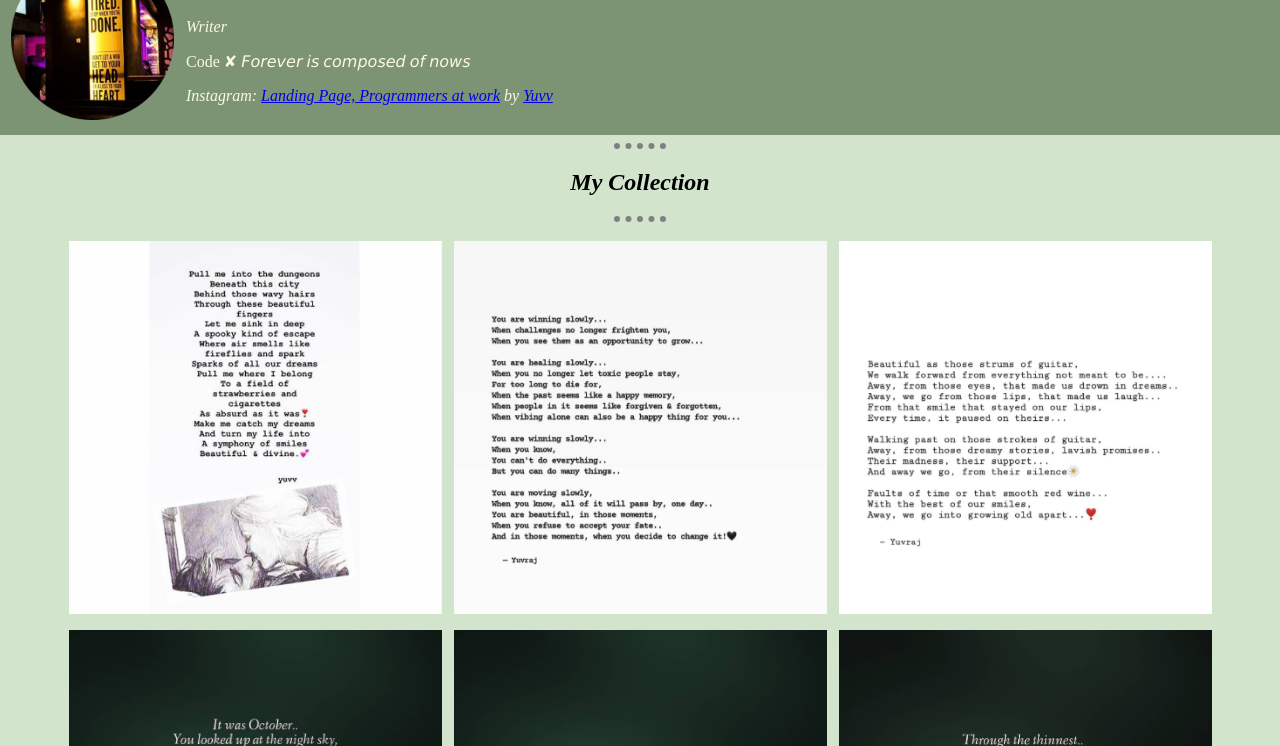
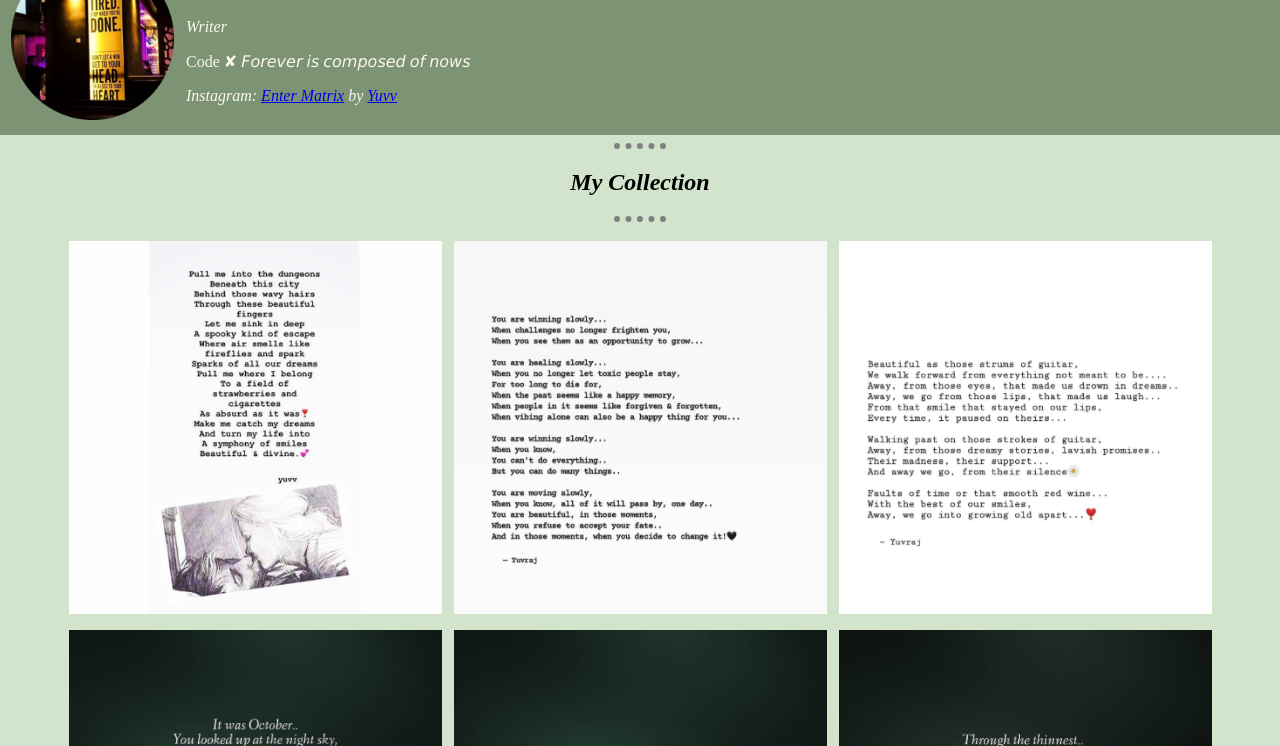
Before and after one commit to yuvrajsinghgit/YuvvForce, a plain HTML site: page index.html in a window 1280 px wide. Shown: the part 54-800 px from the top of the page. Drawn offline with Linux system fonts and the light colour scheme.

Commit message:
Update index.html

```diff
--- a/index.html
+++ b/index.html
@@ -14,7 +14,7 @@
         <td><h1>YuvvForce, Inc.</h1>
         <p><em>Writer</em></p>
         <p>Code ✘ 𝘍𝘰𝘳𝘦𝘷𝘦𝘳 𝘪𝘴 𝘤𝘰𝘮𝘱𝘰𝘴𝘦𝘥 𝘰𝘧 𝘯𝘰𝘸𝘴</p>
-        <p><i>Instagram: <a href="arrayitem1.html">Landing Page, Programmers at work</a>
+        <p><i>Instagram: <a href="arrayitem1.html">Enter Matrix</a>
           by <a href="https://www.instagram.com/yuvrajsinghowns/">Yuvv</a> </i></p>
         </td>
        </tr>
```
